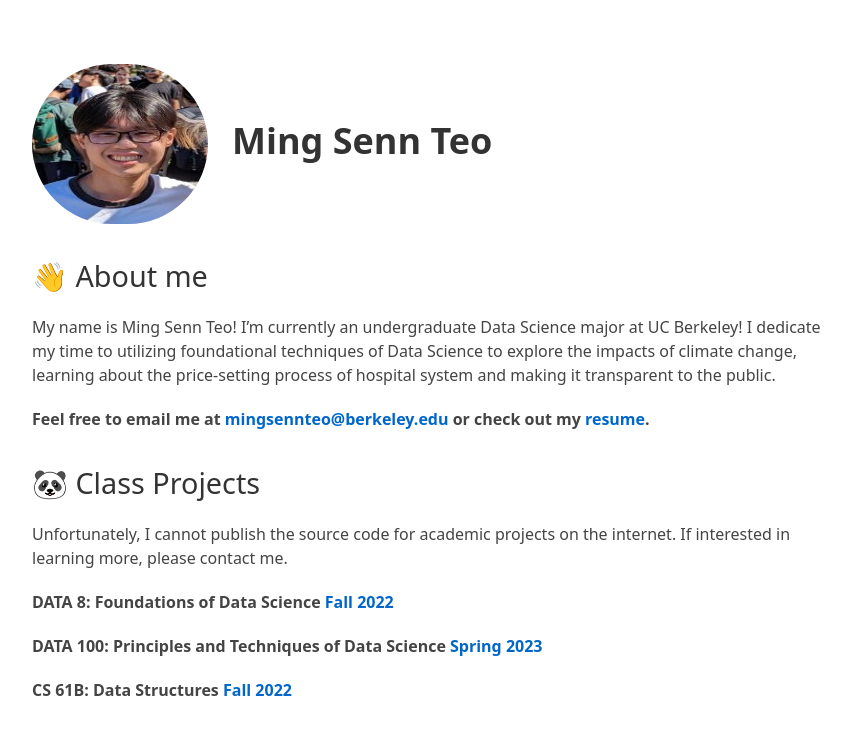
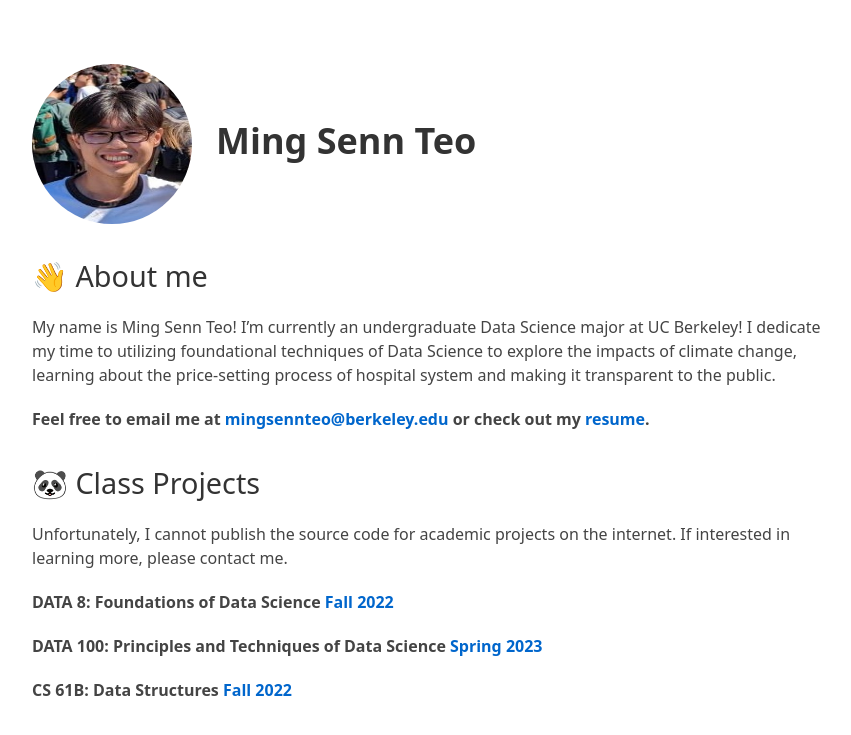
Before and after one commit to MSTeo01/old-website-2.0, a Jekyll site: the page built from index.md, in a window 1280 px wide. Shown: the top 735 px of the page, without its empty margins (208-1059 px from the left). Built offline with Jekyll 4.4.1, drawn with Linux system fonts in a browser that asks for light colours; our own code applies the rules of GitHub Pages for plain Markdown files.

Commit message:
Final (Hopefully) Ratio

```diff
--- a/styles/styles.scss
+++ b/styles/styles.scss
@@ -118,7 +118,7 @@ img {
 }
 
 .avatar {
-  width: 11rem;
+  width: 10rem;
   height: 10rem;
   border-radius: 5rem;
   margin-right: 1.5rem;
```
